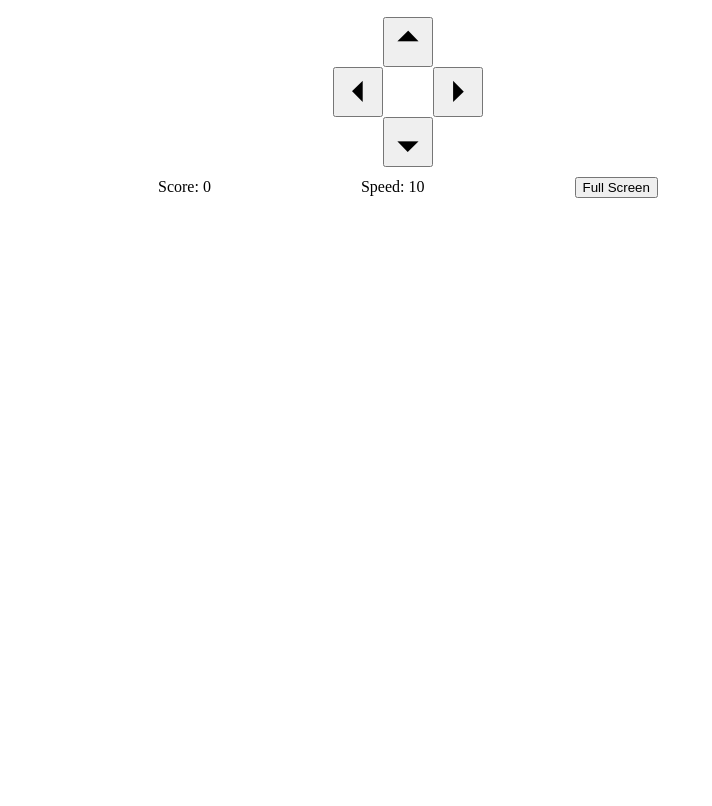
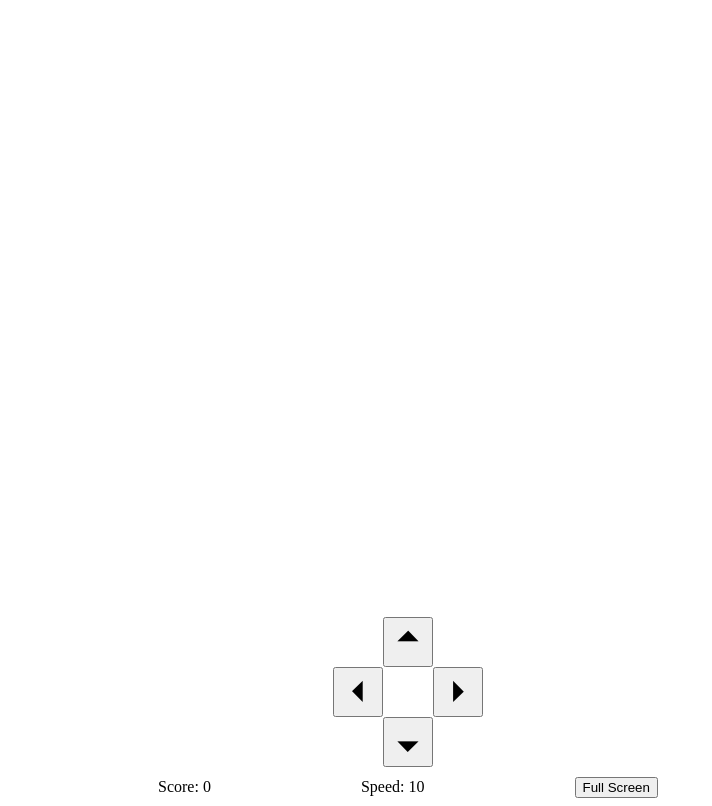
Before and after one commit to hendrixjoseph/snake-game, a website built with webpack: page src/index.html in a window 1280 px wide. Shown: the part 73-879 px from the top of the page, without its empty margins (0-712 px from the left). Before the commit the page ends 800 px from the top, so only its background shows below. Built offline with nearby package versions, Linux system fonts and the light colour scheme.

Commit message:
update css

```diff
--- a/src/snake.css
+++ b/src/snake.css
@@ -9,6 +9,11 @@
   align-items: center;
 }
 
+#canvas {
+  min-width: 800px;
+  min-height: 600px;
+}
+
 #controls {
   display: flex;
   justify-content: space-evenly;
@@ -18,6 +23,10 @@
 #content,
 #controls {
   width: 800px;
+}
+
+#installButton {
+  margin: 1rem;
 }
 
 .d-pad {
```
